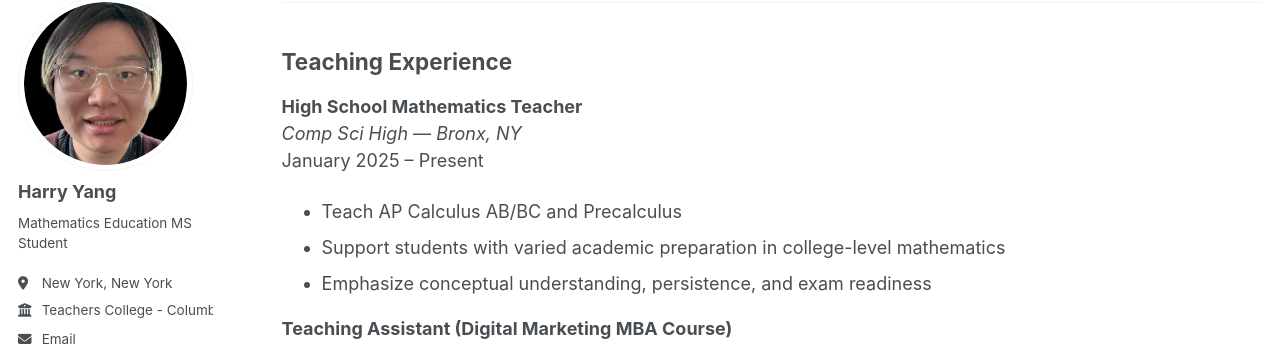
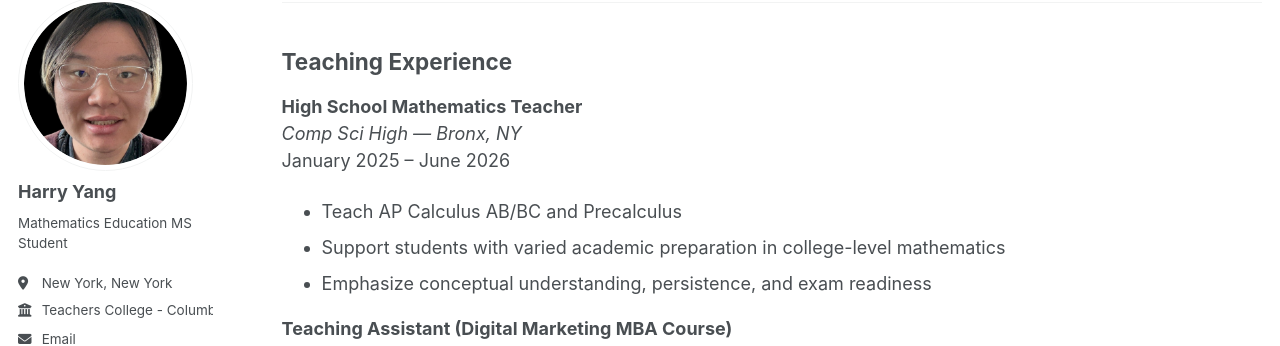
Before and after one commit to harry-yangmath/harry-yangmath.github.io, a Jekyll site: the page built from _pages/cv.md, in a window 1280 px wide and 900 px high, scrolled down 887 px. Shown: the part 110-456 px from the top of the window. Built offline with Jekyll 4.4.1, drawn with Linux system fonts in a browser that asks for light colours.

Commit message:
date change

```diff
--- a/_pages/cv.md
+++ b/_pages/cv.md
@@ -53,7 +53,7 @@ redirect_from:
 
 **High School Mathematics Teacher**
 *Comp Sci High — Bronx, NY*
-January 2025 – Present
+January 2025 – June 2026
 - Teach AP Calculus AB/BC and Precalculus
 - Support students with varied academic preparation in college-level mathematics
 - Emphasize conceptual understanding, persistence, and exam readiness
```
